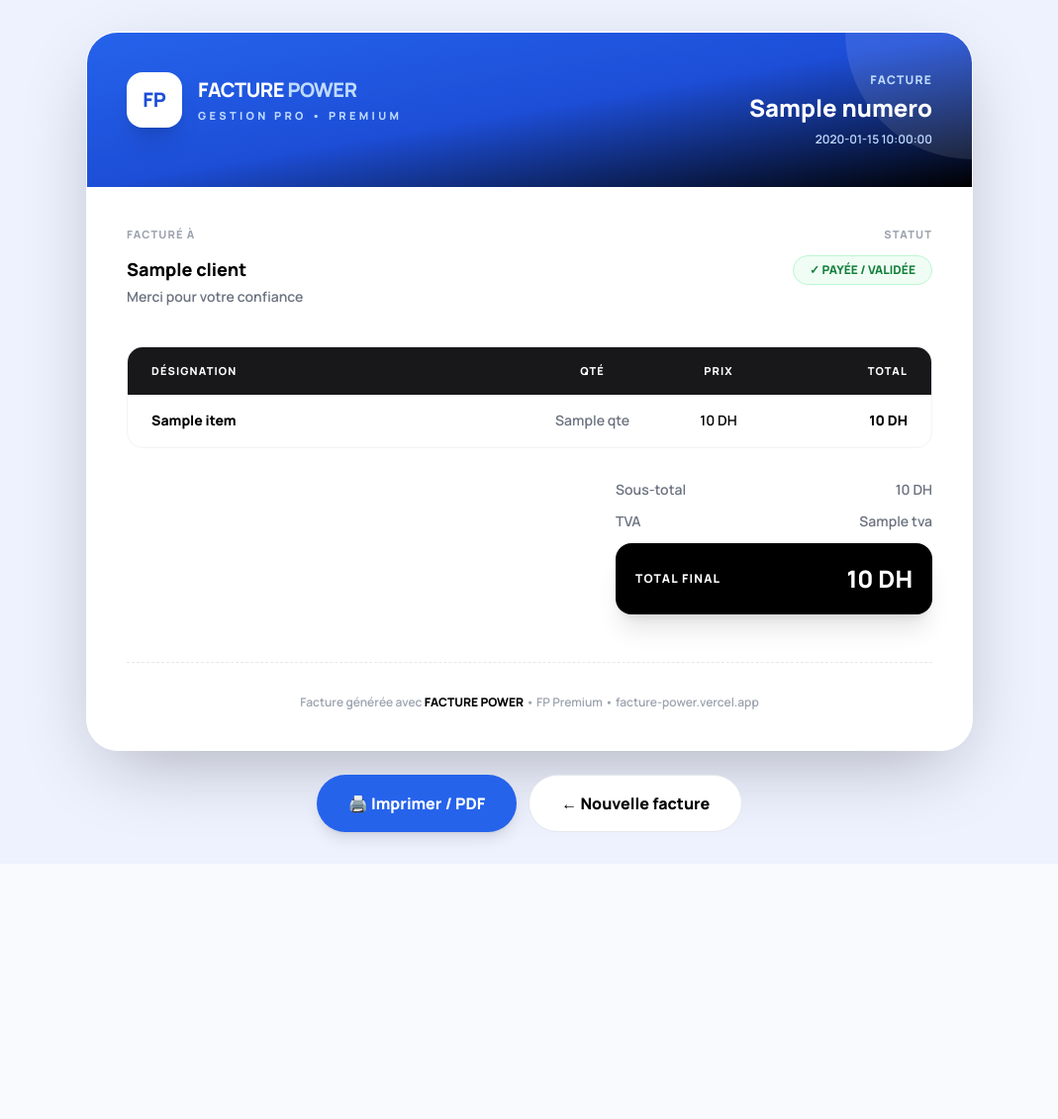
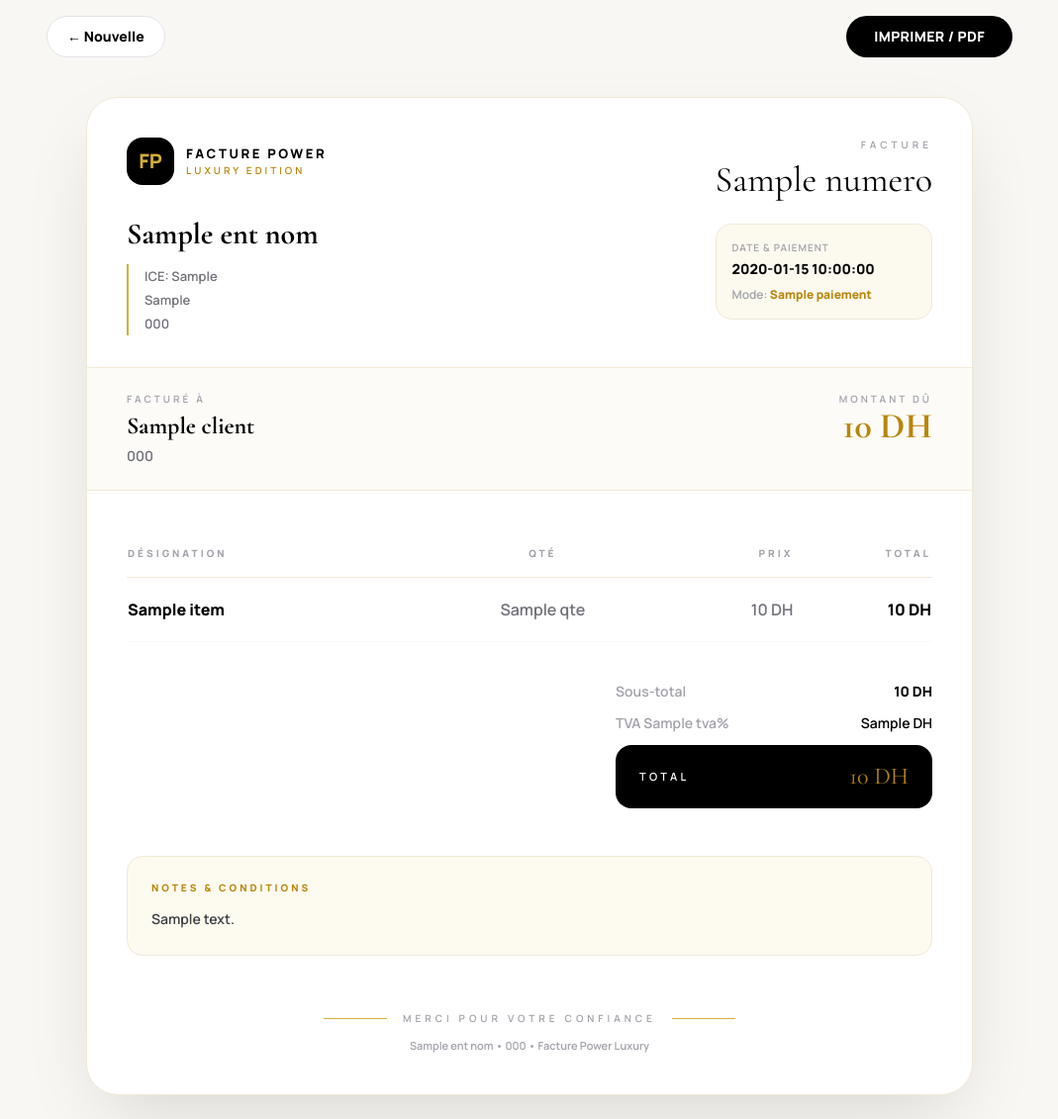
Before and after one commit to ilyassebenmouloud123-source/fucture-power, a Flask app: template templates/facture.html in a window 1280 px wide. Shown: the whole page at 99% size, without its empty margins (105-1174 px from the left). Before the commit the page ends 859 px from the top, so only its background shows below. Run offline with Flask 3, Linux system fonts and the light colour scheme; the template is opened without the code that fills it: most values are stand-ins (such as "Sample title", 1, 10 or a date in 2020); some libraries are stand-ins or nearby versions.

Commit message:
Update facture.html

```diff
--- a/templates/facture.html
+++ b/templates/facture.html
@@ -1,90 +1,57 @@
 <!DOCTYPE html>
-<html lang="fr">
-<head>
-<meta charset="UTF-8">
-<meta name="viewport" content="width=device-width, initial-scale=1">
-<title>Facture {{ numero }}</title>
-<script src="https://cdn.tailwindcss.com"></script>
-<link href="https://fonts.googleapis.com/css2?family=Manrope:wght@600;800&display=swap" rel="stylesheet">
-<style>body{font-family:'Manrope',sans-serif} @media print{.no-print{display:none}}</style>
-</head>
-<body class="bg-[#eef2ff] min-h-screen p-4 md:p-8">
-<div class="max-w-4xl mx-auto bg-white rounded-[32px] shadow-[0_25px_80px_-20px_rgba(0,0,0,0.3)] overflow-hidden border border-white">
+<html lang="fr"><head><meta charset="UTF-8"><meta name="viewport" content="width=device-width,initial-scale=1">
+<title>{{numero}} - FACTURE POWER</title><script src="https://cdn.tailwindcss.com"></script>
+<link href="https://fonts.googleapis.com/css2?family=Cormorant+Garamond:wght@400;700&family=Manrope:wght@600;800&display=swap" rel="stylesheet">
+<style>
+body{font-family:'Manrope',sans-serif}
+.serif{font-family:'Cormorant Garamond',serif}
+.gold{color:#B8860B}
+.bg-gold{background:linear-gradient(135deg,#D4AF37,#B8860B)}
+.gold-border{border-color:#D4AF37}
+@media print{.no-print{display:none} body{background:white}}
+</style></head>
+<body class="bg-[#f8f7f3] min-h-screen">
+<div class="no-print max-w-5xl mx-auto px-6 py-4 flex gap-3">
+<a href="/" class="bg-white border border-zinc-200 px-5 py-2.5 rounded-full font-bold text-sm">← Nouvelle</a>
+<button onclick="window.print()" class="bg-black text-white px-7 py-2.5 rounded-full font-bold ml-auto text-sm tracking-wide">IMPRIMER / PDF</button>
+</div>
 
-<!-- HEADER PREMIUM -->
-<div class="bg-gradient-to-br from-blue-600 via-blue-700 to-black p-8 md:p-10 text-white relative overflow-hidden">
-<div class="absolute top-0 right-0 w-64 h-64 bg-white/10 rounded-full -mr-32 -mt-32"></div>
-<div class="relative flex justify-between items-start">
-<div class="flex items-center gap-4">
-<div class="w-14 h-14 bg-white rounded-2xl flex items-center justify-center text-blue-700 font-black text-xl shadow-xl">FP</div>
+<div class="max-w-4xl mx-auto bg-white rounded-[32px] shadow-[0_30px_80px_-20px_rgba(0,0,0,0.15)] overflow-hidden m-6 border border-[#efe9d7]">
+<!-- HEADER LUXE -->
+<div class="p-10 pb-8 flex justify-between items-start">
 <div>
-<p class="font-extrabold text-xl tracking-tight">FACTURE <span class="text-blue-200">POWER</span></p>
-<p class="text-blue-200 text-[11px] tracking-[0.3em] font-bold mt-1">GESTION PRO • PREMIUM</p>
+<div class="flex items-center gap-3"><div class="w-12 h-12 rounded-2xl bg-black flex items-center justify-center text-[#D4AF37] font-black text-xl">FP</div><div><p class="font-black tracking-[0.2em] text-[13px]">FACTURE POWER</p><p class="text-[10px] tracking-[0.3em] gold">LUXURY EDITION</p></div></div>
+<div class="mt-8"><p class="serif text-3xl font-bold">{{ent_nom}}</p><div class="mt-3 text-[13px] text-zinc-500 leading-6 border-l-2 border-[#D4AF37] pl-4">ICE: {{ent_ice}}<br>{{ent_adresse}}<br>{{ent_tel}}</div></div>
+</div>
+<div class="text-right">
+<p class="text-[10px] tracking-[0.4em] text-zinc-400">FACTURE</p><p class="serif text-4xl mt-2">{{numero}}</p>
+<div class="mt-6 bg-[#fcf9ef] border border-[#efe9d7] rounded-2xl p-4 text-left"><p class="text-[10px] tracking-widest text-zinc-400">DATE & PAIEMENT</p><p class="text-sm font-bold mt-1">{{date}}</p><p class="text-xs mt-2"><span class="text-zinc-400">Mode:</span> <b class="gold">{{paiement}}</b></p></div>
 </div>
 </div>
-<div class="text-right">
-<p class="text-blue-200 text-xs font-bold tracking-widest">FACTURE</p>
-<p class="font-black text-2xl mt-1">{{ numero if numero else 'FAC-2026-001' }}</p>
-<p class="text-blue-200 text-xs mt-2">{{ date if date else '' }}</p>
+
+<!-- CLIENT -->
+<div class="px-10 py-6 bg-[#fcfbf7] border-y border-[#f0ead6] flex justify-between">
+<div><p class="text-[10px] tracking-[0.3em] text-zinc-400">FACTURÉ À</p><p class="serif text-2xl font-bold mt-1">{{client}}</p><p class="text-sm text-zinc-500 mt-1">{{client_tel}}</p></div>
+<div class="text-right"><p class="text-[10px] tracking-[0.3em] text-zinc-400">MONTANT DÛ</p><p class="serif text-4xl font-bold gold">{{total}} DH</p></div>
+</div>
+
+<!-- TABLE -->
+<div class="p-10">
+<table class="w-full"><thead><tr class="text-[10px] tracking-[0.3em] text-zinc-400 border-b border-[#efe9d7]"><th class="text-left py-4 font-bold">DÉSIGNATION</th><th class="text-center font-bold">QTÉ</th><th class="text-right font-bold">PRIX</th><th class="text-right font-bold">TOTAL</th></tr></thead>
+<tbody>{% for it in items %}<tr class="border-b border-zinc-50"><td class="py-5"><p class="font-bold">{{it.nom}}</p></td><td class="text-center text-zinc-500">{{it.qte}}</td><td class="text-right text-zinc-500">{{it.prix}} DH</td><td class="text-right font-bold">{{it.total}} DH</td></tr>{% endfor %}</tbody></table>
+
+<div class="mt-10 flex justify-end"><div class="w-[320px] space-y-3">
+<div class="flex justify-between text-sm"><span class="text-zinc-400">Sous-total</span><span class="font-bold">{{sous_total}} DH</span></div>
+{% if remise_pct > 0 %}<div class="flex justify-between text-sm text-green-700"><span>Remise {{remise_pct}}%</span><span>-{{remise_val}} DH</span></div>{% endif %}
+<div class="flex justify-between text-sm"><span class="text-zinc-400">TVA {{tva}}%</span><span>{{tva_val}} DH</span></div>
+<div class="flex justify-between items-center bg-black text-white rounded-2xl px-6 py-4 mt-3"><span class="text-[11px] tracking-[0.3em]">TOTAL</span><span class="serif text-2xl gold">{{total}} DH</span></div>
+</div></div>
+
+{% if notes %}<div class="mt-12 border border-[#efe9d7] bg-[#fdfaf0] rounded-2xl p-6"><p class="text-[10px] tracking-[0.3em] gold font-bold">NOTES & CONDITIONS</p><p class="text-sm mt-3 leading-6 text-zinc-700">{{notes}}</p></div>{% endif %}
+
+<div class="mt-14 flex items-center justify-center gap-4"><div class="h-px w-16 bg-[#D4AF37]"></div><p class="text-[10px] tracking-[0.4em] text-zinc-400">MERCI POUR VOTRE CONFIANCE</p><div class="h-px w-16 bg-[#D4AF37]"></div></div>
+<p class="text-center text-[11px] text-zinc-400 mt-3">{{ent_nom}} • {{ent_tel}} • Facture Power Luxury</p>
 </div>
 </div>
 </div>
-
-<!-- CONTENT -->
-<div class="p-8 md:p-10">
-<div class="grid grid-cols-2 gap-8 mb-10">
-<div>
-<p class="text-[11px] font-bold text-gray-400 tracking-widest mb-3">FACTURÉ À</p>
-<p class="font-extrabold text-lg">{{ client if client else 'Client' }}</p>
-<p class="text-gray-500 text-sm mt-1">Merci pour votre confiance</p>
-</div>
-<div class="text-right">
-<p class="text-[11px] font-bold text-gray-400 tracking-widest mb-3">STATUT</p>
-<span class="inline-flex px-4 py-1.5 bg-green-50 text-green-700 rounded-full text-xs font-black border border-green-200">✓ PAYÉE / VALIDÉE</span>
-</div>
-</div>
-
-<!-- TABLE -->
-<div class="rounded-2xl border border-gray-100 overflow-hidden">
-<div class="grid grid-cols-12 bg-zinc-900 text-white text-[11px] font-bold tracking-widest py-4 px-6">
-<div class="col-span-6">DÉSIGNATION</div><div class="col-span-2 text-center">QTÉ</div><div class="col-span-2 text-center">PRIX</div><div class="col-span-2 text-right">TOTAL</div>
-</div>
-{% if items %}
-{% for item in items %}
-<div class="grid grid-cols-12 py-4 px-6 border-b border-gray-50 text-sm items-center">
-<div class="col-span-6 font-bold">{{ item.nom }}</div>
-<div class="col-span-2 text-center text-gray-500">{{ item.qte }}</div>
-<div class="col-span-2 text-center">{{ item.prix }} DH</div>
-<div class="col-span-2 text-right font-black">{{ item.total }} DH</div>
-</div>
-{% endfor %}
-{% else %}
-<div class="grid grid-cols-12 py-4 px-6 text-sm">
-<div class="col-span-6 font-bold">{{ nom if nom else 'Prestation' }}</div><div class="col-span-2 text-center">1</div><div class="col-span-2 text-center">{{ prix if prix else '1500' }} DH</div><div class="col-span-2 text-right font-black">{{ total if total else '1500' }} DH</div>
-</div>
-{% endif %}
-</div>
-
-<!-- TOTAL -->
-<div class="flex justify-end mt-8">
-<div class="w-full md:w-80 space-y-3">
-<div class="flex justify-between text-sm text-gray-500"><span>Sous-total</span><span>{{ sous_total if sous_total else total if total else '1500' }} DH</span></div>
-<div class="flex justify-between text-sm text-gray-500"><span>TVA</span><span>{{ tva if tva else '20%' }}</span></div>
-<div class="bg-black text-white rounded-2xl p-5 flex justify-between items-center shadow-xl">
-<span class="font-bold tracking-widest text-xs">TOTAL FINAL</span><span class="font-black text-2xl">{{ total if total else '1800' }} DH</span>
-</div>
-</div>
-</div>
-
-<div class="mt-12 pt-8 border-t border-dashed border-gray-200 text-center">
-<p class="text-xs text-gray-400">Facture générée avec <span class="font-black text-black">FACTURE POWER</span> • FP Premium • facture-power.vercel.app</p>
-</div>
-</div>
-</div>
-
-<div class="max-w-4xl mx-auto mt-6 flex gap-3 justify-center no-print">
-<button onclick="window.print()" class="px-8 py-4 bg-blue-600 text-white rounded-full font-black shadow-lg hover:bg-blue-700">🖨️ Imprimer / PDF</button>
-<a href="/" class="px-8 py-4 bg-white border rounded-full font-bold">← Nouvelle facture</a>
-</div>
-</body>
-</html>
+</body></html>
```
